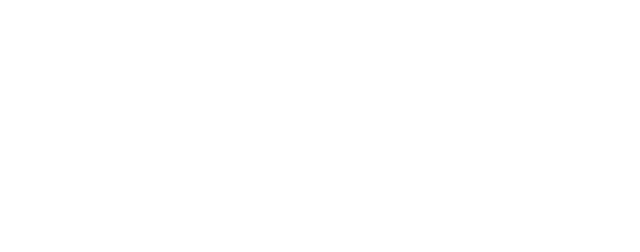
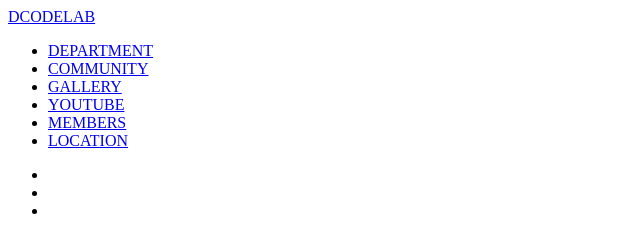
Before and after one commit to Du0Du0/html-pf, a plain HTML site: page index.html in a window 1280 px wide. Shown: the whole page, without its empty margins (0-640 px from the left). Drawn offline with Linux system fonts and the light colour scheme.

Commit message:
header html컨텐츠 추가

```diff
--- a/index.html
+++ b/index.html
@@ -11,6 +11,20 @@
 
 <body>
   <header></header>
+  <a href="#">DCODELAB</a>
+  <ul id="gnb">
+    <li><a href="#">DEPARTMENT</a></li>
+    <li><a href="#">COMMUNITY</a></li>
+    <li><a href="#">GALLERY</a></li>
+    <li><a href="#">YOUTUBE</a></li>
+    <li><a href="#">MEMBERS</a></li>
+    <li><a href="#">LOCATION</a></li>
+  </ul>
+  <ul class="sns">
+    <li><a href="#"></a></li>
+    <li><a href="#"></a></li>
+    <li><a href="#"></a></li>
+  </ul>
 
   <figure></figure>
 
```
